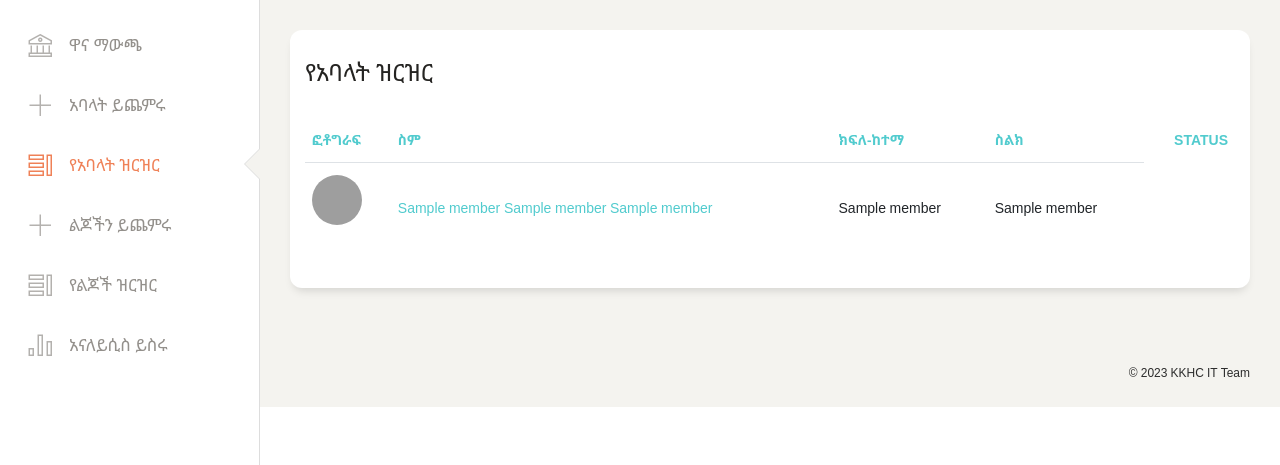
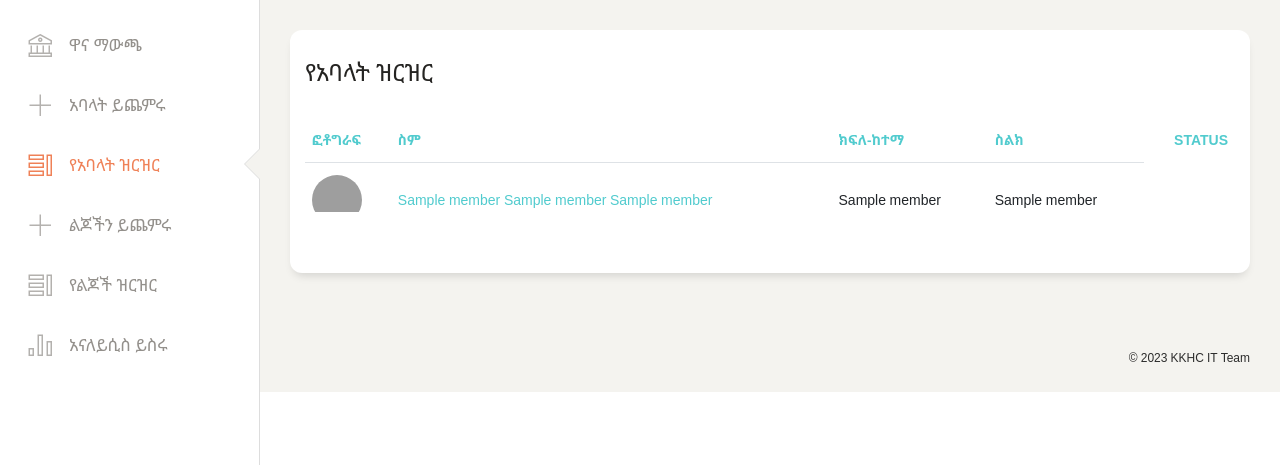
Before and after one commit to YosephSE/KKHC, a Flask app: template templates/memberslist.html in a window 1280 px wide. Shown: the part 63-528 px from the top of the page. Run offline with Flask 3, Linux system fonts and the light colour scheme; the template is opened without the code that fills it: most values are stand-ins (such as "Sample title", 1, 10 or a date in 2020); some libraries are stand-ins or nearby versions; grey boxes are pictures that could not be loaded.

Commit message:
------Avatar image edited on the table----- - Edited avatar image from the childlist and memberlist

```diff
--- a/static/assets/css/mycss.css
+++ b/static/assets/css/mycss.css
@@ -236,3 +236,26 @@ textarea.form-control {
 .file-- {
   padding-left: 10px;
 }
+
+/* cardbody section */
+.card-body table tbody td .pimage{
+  display: block;
+  width: 50px !important;
+  height: 50px !important;
+  overflow: hidden;
+  border-radius: 50%;
+}
+.card-body table tbody td img{
+  width: 100% !important;
+  height: auto !important;
+  object-fit: cover;
+}
+/* tabelresponsive section */
+.table-responsive::-webkit-scrollbar{
+  display: none;
+}
+/* sidebar-weapper section */
+.sidebar-wrapper::-webkit-scrollbar{
+  display: none;
+  overflow: hidden;
+}
--- a/templates/childrenlist.html
+++ b/templates/childrenlist.html
@@ -191,7 +191,11 @@
                           {% set url = 'child/' + child[0]|string %}
 
 
-                          <td><img src="../static/img/child.png" class="img-circle img-no-padding img-responsive avatar" alt="../static/img/user.png" onerror="this.onerror=null;this.src=this.alt;" id="foo"></td>
+                          <td>
+                            <span class='pimage'>
+                              <img src="../static/img/child.png" alt="../static/img/user.png" onerror="this.onerror=null;this.src=this.alt;" id="foo">
+                            </span>
+                          </td>
                           <td><a href="{{url}}">{{child[1] +' '+ child[2] +' '+ child[3]}}</a></td>
                           <td>{{child[8]}}</td>
                           <td>{{child[10]}}</td>
--- a/templates/memberDetail.html
+++ b/templates/memberDetail.html
@@ -51,7 +51,7 @@
         <div class="sidebar-wrapper">
           <ul class="nav">
             <li class="">
-              <a href="admin">
+              <a href="/admin">
                 <i class="nc-icon nc-bank"></i>
                 <p>ዋና ማውጫ</p>
               </a>
--- a/templates/memberslist.html
+++ b/templates/memberslist.html
@@ -189,7 +189,11 @@
                           {% set pic = 'Attachments/' + member[0]|string + '.jpg' %}
                           {% set url = 'member/' + member[0]|string %}
 
-                          <td><img src="{{ url_for('static', filename=pic) }}" class="img-circle img-no-padding img-responsive avatar" alt="../static/img/user.png" onerror="this.onerror=null;this.src=this.alt;" id="foo"></td>
+                          <td>
+                            <span class='pimage'>
+                              <img src="{{ url_for('static', filename=pic) }}" alt="../static/img/user.png" onerror="this.onerror=null;this.src=this.alt;" id="foo">
+                            </span>
+                          </td>
                           <td><a href="{{url}}">{{member[1] +' '+ member[2] +' '+ member[3]}}</a></td>
                           <td>{{member[4]}}</td>
                           <td>{{member[5]}}</td>
```
